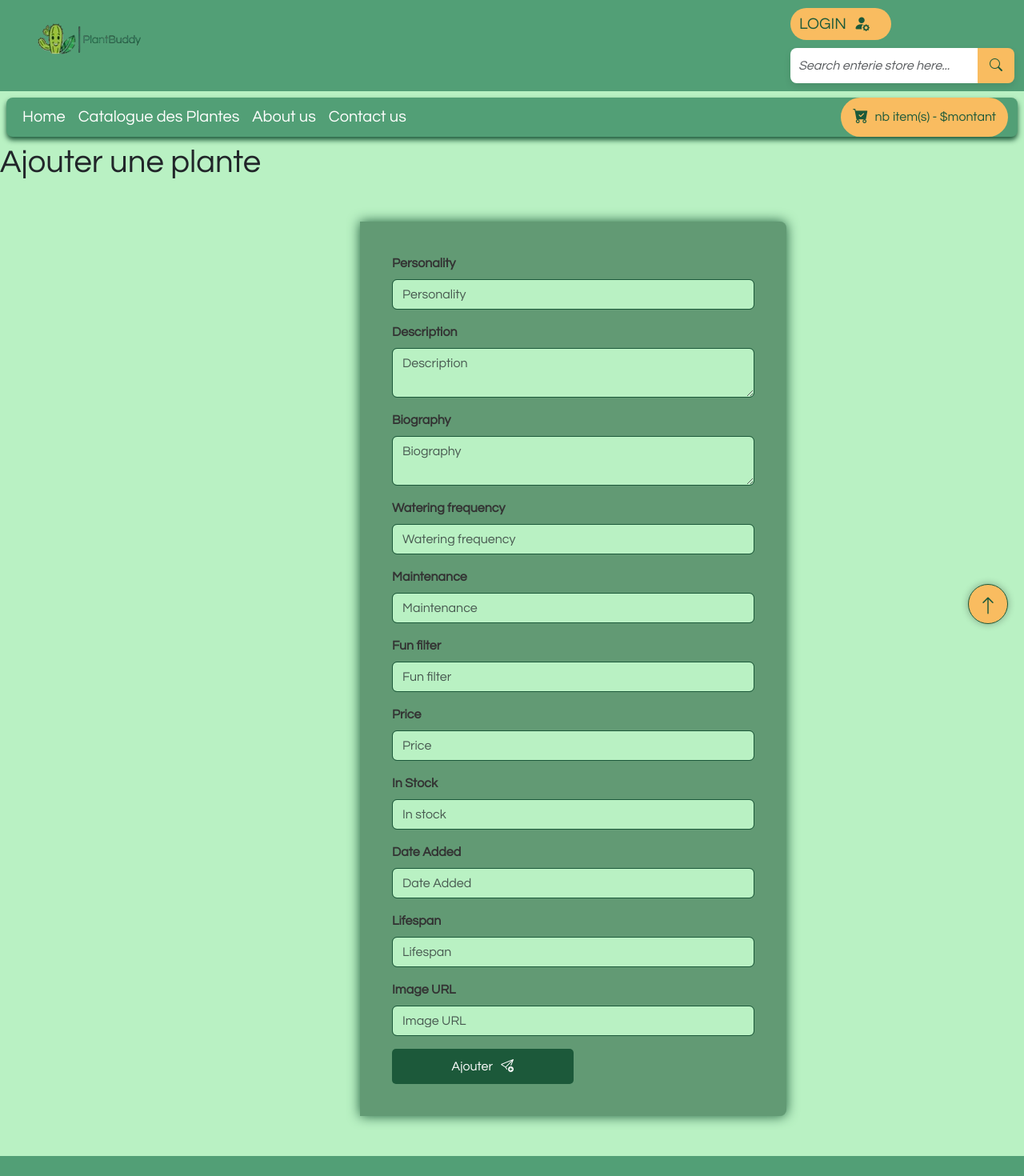
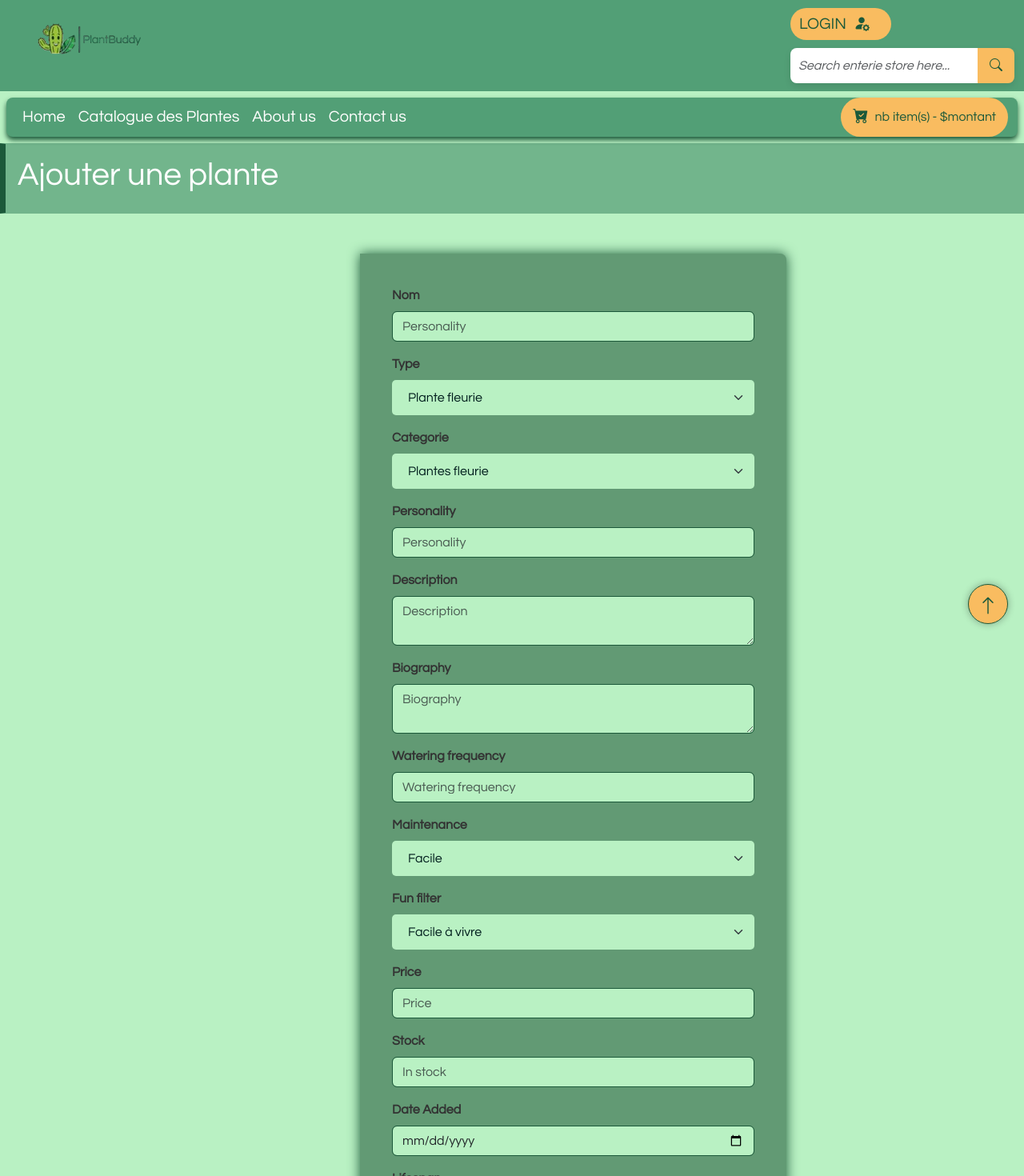
Before and after one commit to aymen8magri/VentEnLinge, an Angular app: page /addPlant in a window 1280 px wide. Shown: the top 1470 px of the page at 80% size. Built offline with nearby package versions, Linux system fonts and the light colour scheme; no server answers.

Commit message:
added ajouter plante

```diff
--- a/src/app/compnents/add-plant/add-plant.component.css
+++ b/src/app/compnents/add-plant/add-plant.component.css
@@ -21,7 +21,7 @@
     padding: 10px;
     border: none;
     border-radius: 5px;
-    /* cursor: pointer; */
+    cursor: pointer;
 }
 input , textarea{
     background-color: #B9F1C3;
@@ -33,3 +33,19 @@ input , textarea{
     color: #1C593A;
     border: 1px solid #1C593A;
 }
+.form-select{
+    border: none;
+    border-radius: 5px;
+    padding: 10px 20px;
+    cursor: pointer;
+    transition: background-color 0.3s ease;
+    background-color: #B9F1C3;
+    color: #001e1d;
+}
+.section-title {
+    padding: 15px;
+    background: #72B58C;
+    border: 1px solid #72B58C;
+    border-left: 7px solid #1C593A;
+    color: white;
+}
--- a/src/app/compnents/add-plant/add-plant.component.html
+++ b/src/app/compnents/add-plant/add-plant.component.html
@@ -1,52 +1,81 @@
-<div>
-    <h1>Ajouter une plante</h1>
+<div class="section-title">
+    <h1>Ajouter une plante </h1>
 </div>
 <div class="col-lg-5 contact-form">
     <form>
         <div class="mb-3">
+            <label for="nom" class="form-label">Nom</label>
+            <input type="text" class="form-control" id="nom" placeholder="Personality" name="personality" required #nom/>
+        </div>
+        <div class="mb-3">
+            <label for="type" class="form-label">Type</label>
+            <select name="type" id="type" class="form-select" #type >
+                <option value="Plante fleurie" selected>Plante fleurie</option>
+                <option value="Cactus et succulentes" >cactus et succulente</option>
+                <option value="Plantes purificatrices d'air">plante purificatrices d'air</option>
+            </select>
+        </div>
+        <div class="mb-3">
+            <label for="category" class="form-label">Categorie</label>
+            <select name="category" id="category" class="form-select" #category >
+                <option value="Plantes fleurie" selected>Plantes fleurie</option>
+                <option value="Cactus et succulentes" >cactus et succulente</option>
+                <option value="Plantes purificatrices d'air">plante purificatrices d'air</option>
+            </select>
+        </div>
+        <div class="mb-3">
             <label for="personality" class="form-label">Personality</label>
-            <input type="text" class="form-control" id="personality" placeholder="Personality" name="personality" required />
+            <input type="text" class="form-control" id="personality" placeholder="Personality" name="personality" required #personality/>
         </div>
         <div class="mb-3">
             <label for="description" class="form-label">Description</label>
-            <textarea class="form-control" id="description" placeholder="Description" name="description" required ></textarea>
+            <textarea class="form-control" id="description" placeholder="Description" name="description" required #description></textarea>
         </div>
         <div class="mb-3">
             <label for="bio" class="form-label">Biography</label>
-            <textarea  class="form-control" id="bio" placeholder="Biography" name="bio" required ></textarea>
+            <textarea  class="form-control" id="bio" placeholder="Biography" name="bio" required #bio ></textarea>
         </div>
         <div class="mb-3">
             <label for="watering" class="form-label">Watering frequency</label>
-            <input type="text" class="form-control" id="watering" rows="4" name="watering" placeholder="Watering frequency" required/>
+            <input type="text" class="form-control" id="watering" rows="4" name="watering" placeholder="Watering frequency" required #watering/>
         </div>
         <div class="mb-3">
             <label for="maintenance" class="form-label">Maintenance</label>
-            <input type="text" class="form-control" id="maintenance" name="maintenance" rows="4" placeholder="Maintenance" required/>
+            <select name="maintenance" id="maintenance" class="form-select" #maintenance >
+                <option value="facile" selected>Facile</option>
+                <option value="moyen" >Moyen</option>
+            </select>
         </div>
         <div class="mb-3">
             <label for="filter" class="form-label">Fun filter</label>
-            <input type="text" class="form-control" id="filter" placeholder="Fun filter" name="filter" required />
+            <select name="filter" id="filter" class="form-select" #filter>
+                <option value="Facile à vivre" selected>Facile à vivre</option>
+                <option value="Bavarde">Bavarde</option>
+                <option value="Energitique">Energitique</option>
+            </select>
         </div>
         <div class="mb-3">
             <label for="price" class="form-label">Price</label>
-            <input type="text" class="form-control" id="price" placeholder="Price" name="price" required />
+            <input type="text" class="form-control" id="price" placeholder="Price" name="price" required #price/>
         </div>
         <div class="mb-3">
-            <label for="stock" class="form-label">In Stock</label>
-            <input type="text" class="form-control" id="stock" placeholder="In stock" name="stock" required />
+            <label for="stock" class="form-label"> Stock</label>
+            <input type="text" class="form-control" id="stock" placeholder="In stock" name="stock" required #stock/>
         </div>
+
         <div class="mb-3">
             <label for="date" class="form-label">Date Added</label>
-            <input type="text" class="form-control" id="date" placeholder="Date Added" name="date" required />
+            <input type="date" class="form-control" id="date" placeholder="Date Added" name="date" required #date/>
         </div>
         <div class="mb-3">
             <label for="lifespan" class="form-label">Lifespan</label>
-            <input type="text" class="form-control" id="lifespan" placeholder="Lifespan" name="lifespan" required />
+            <input type="text" class="form-control" id="lifespan" placeholder="Lifespan" name="lifespan" required #lifespan/>
         </div>
         <div class="mb-3">
             <label for="img" class="form-label">Image URL</label>
-            <input type="text" class="form-control" id="img" placeholder="Image URL" name="img" required />
+            <input type="text" class="form-control" id="img" placeholder="Image URL" name="img" required #img/>
         </div>
-        <button type="submit" class="submit-btn">Ajouter<i class="bi bi-send-plus" style="margin-left: 10px;"></i></button>
+        <button type="submit" class="submit-btn" (click)="onAjouter(nom.value,type.value,personality.value,description.value,bio.value,watering.value,maintenance.value,filter.value,price.value,stock.value,date.value,lifespan.value,category.value,img.value)">Ajouter</button>
+        <div [hidden]="hide">Plante ajoutée avec succès</div>
     </form>
 </div>
--- a/src/app/compnents/add-plant/add-plant.component.ts
+++ b/src/app/compnents/add-plant/add-plant.component.ts
@@ -1,4 +1,7 @@
-import { Component } from '@angular/core';
+import { Component, inject, OnInit } from '@angular/core';
+import { PalntService } from '../../services/palnt.service';
+import { Plant } from '../../model/plant';
+import { Commentaire } from '../../model/commentaire';
 
 @Component({
   selector: 'app-add-plant',
@@ -7,6 +10,30 @@ import { Component } from '@angular/core';
   templateUrl: './add-plant.component.html',
   styleUrl: './add-plant.component.css'
 })
-export class AddPlantComponent {
+export class AddPlantComponent implements OnInit {
+
+  plantService:PalntService=inject(PalntService);
+  plant!:Plant;
+  plants!:Plant[];
+  instock!:boolean;
+  comments!:Commentaire[]
+  hide:boolean=true;
+  ngOnInit(): void {
+
+      this.plantService.getPlants().subscribe(
+        data=>this.plants=data
+
+      )
+    }
+
+  onAjouter(nom:string,type:string,personality:string,description:string,bio:string,watering:string,maintenance:string,filter:string,price:string,stock:string,date:string,lifespan:string,category:string,img:string){
+    this.plant=new Plant(this.plants.length+1,nom,type,personality,description,watering,bio,maintenance,lifespan,this.instock,category,filter,parseFloat(price),parseInt(stock),new Date(date),img,this.comments)
+
+    this.plantService.addPlant(this.plant).subscribe(
+      data=>console.log(data)
+
+    )
+
+  }
 
 }
--- a/src/app/compnents/list-plants/list-plants.component.ts
+++ b/src/app/compnents/list-plants/list-plants.component.ts
@@ -27,5 +27,7 @@ export class ListPlantsComponent implements OnInit{
         this.plantService.getPlantsByCategory("Plantes purificatrices d'air").subscribe(plants => {
             this.plantsPurificatrices = plants;
         });
+
+
     }
 }
--- a/src/app/compnents/login/login.component.html
+++ b/src/app/compnents/login/login.component.html
@@ -16,7 +16,7 @@
                 <label for="password" class="form-label">Mot de passe :</label>
                 <input type="password" class="form-control" id="password" placeholder="Entrez votre mot de passe" name="password" required />
             </div>
-            <button type="submit" class="submit-btn" >Se connecter <i class="bi bi-box-arrow-in-right" style="margin-left: 10px;"></i></button>
+            <button type="submit" class="submit-btn" [routerLink]="['/ListePlantesAdmin']"  >Se connecter <i class="bi bi-box-arrow-in-right" style="margin-left: 10px;"></i></button>
             <p class="mt-3">
                 <a href="#">Mot de passe oublié ?</a>
             </p>
--- a/src/app/compnents/login/login.component.ts
+++ b/src/app/compnents/login/login.component.ts
@@ -1,9 +1,10 @@
 import { Component } from '@angular/core';
+import { RouterLink } from '@angular/router';
 
 @Component({
   selector: 'app-login',
   standalone: true,
-  imports: [],
+  imports: [RouterLink],
   templateUrl: './login.component.html',
   styleUrl: './login.component.css'
 })
--- /dev/null
+++ b/src/app/model/commentaire.ts
@@ -0,0 +1,3 @@
+export class Commentaire {
+    constructor(id_plante:number,name:string,message:string){}
+}
```
Also changed, not shown: src/app/model/plant.ts (+5 -3 lines), src/app/json-server/bdPlants.json.
